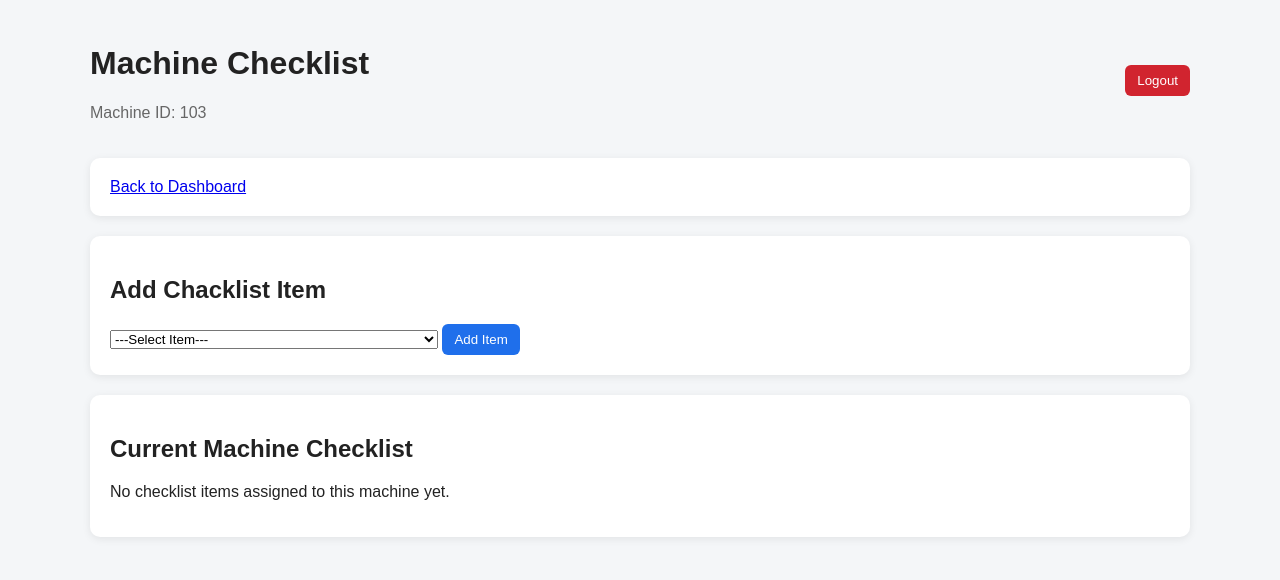
After one commit to AndrewFrizzell/FleetMind, a Flask app: page /manager/machines/103/checklist in a window 1280 px wide. The commit adds this page. Shown: the top 580 px of the page. Run offline with Flask 3, Linux system fonts and the light colour scheme; a user stored in the database is signed in; data comes from the database, SQL or seed files in the repository; both versions use the stored data as it was after the commit.

Commit message:
machine specific checklist management

```diff
--- a/fleetmind_db.py
+++ b/fleetmind_db.py
@@ -62,6 +62,20 @@ def create_tables(conn):
         name TEXT UNIQUE NOT NULL,
         description TEXT,
         active INTEGER NOT NULL DEFAULT 1
+    );
+    """)
+
+    #machine-specific checklist items
+    cursor.execute("""
+    CREATE TABLE IF NOT EXISTS MachineCheckListItem (
+        machine_checklist_item_id INTEGER PRIMARY KEY AUTOINCREMENT,
+        machine_id INTEGER NOT NULL,
+        master_item_id INTEGER NOT NULL,
+        required INTEGER NOT NULL DEFAULT 1,
+        active INTEGER NOT NULL DEFAULT 1,
+        FOREIGN KEY (machine_id) REFERENCES Machine(machine_id),
+        FOREIGN KEY (master_item_id) REFERENCES MasterChecklistItem(item_id),
+        UNIQUE(machine_id, master_item_id)
     );
     """)
 
--- a/logic.py
+++ b/logic.py
@@ -48,6 +48,66 @@ def get_active_checklist_items(conn):
         ORDER BY item_id ASC
     """)
     return cur.fetchall()
+
+def get_master_checklist_items(conn):
+    cur = conn.cursor()
+    cur.execute("""
+        SELECT item_id, name, description, active
+        FROM MasterChecklistItem
+        WHERE active = 1
+        ORDER BY name ASC
+    """)
+    return cur.fetchall()
+
+def get_machine_checklist(conn, machine_id):
+    cur = conn.cursor()
+    cur.execute("""
+        SELECT
+            mci.machine_checklist_item_id,
+            mci.machine_id,
+            mci.master_item_id,
+            mci.required,
+            mci.active,
+            mci_item.name,
+            mci_item.description
+        FROM MachineChecklistItem mci
+        JOIN MasterChecklistItem mci_item
+            ON mci.master_item_id = mci_item.item_id
+        WHERE mci.machine_id = ?
+            AND mci.active = 1
+        ORDER BY mci_item.name ASC
+    """, (machine_id,))
+    return cur.fetchall()
+
+def add_item_to_machine_checklist(conn, machine_id, master_item_id):
+    cur = conn.cursor()
+    cur.execute("""
+        INSERT OR IGNORE INTO MachineChecklistItem (
+            machine_id,
+            master_item_id,
+            required,
+            active
+        )
+        VALUES (?, ?, 1, 1)
+    """, (machine_id, master_item_id))
+
+    cur.execute("""
+        UPDATE MachineChecklistItem
+        SET active = 1
+        WHERE machine_id = ?
+            AND master_item_id = ?
+    """, (machine_id, master_item_id))
+    conn.commit()
+
+def remove_item_from_machine_checklist(conn, machine_checklist_item_id):
+    cur = conn.cursor()
+    cur.execute("""
+        UPDATE MachineChecklistItem
+        SET active = 0
+        WHERE machine_checklist_item_id = ?
+    """, (machine_checklist_item_id,))
+    conn.commit()
+
 
 #======================================
 # work orders
--- a/web/app.py
+++ b/web/app.py
@@ -15,7 +15,12 @@ from logic import (
             get_work_orders_for_assignment,
             complete_work_order,
             get_active_checklist_items,
-            create_inspection
+            create_inspection,
+            get_master_checklist_items,
+            get_machine_checklist,
+            add_item_to_machine_checklist,
+            remove_item_from_machine_checklist,
+
 )
 
 app = Flask(__name__)
@@ -235,6 +240,55 @@ def new_inspection():
         checklist_items=checklist_items
     )
 
+@app.route("/manager/machines/<int:machine_id>/checklist", methods=["GET"])
+@login_required
+def manage_machine_checklist(machine_id):
+    if session.get("role") != "equipment_manager":
+        return "Forbidden", 403
+
+    conn = get_connection()
+
+    master_items = get_master_checklist_items(conn)
+    machine_items = get_machine_checklist(conn, machine_id)
+
+    conn.close()
+
+    return render_template(
+        "machine_checklist.html",
+        user=session,
+        machine_id=machine_id,
+        master_items=master_items,
+        machine_items=machine_items
+    )
+
+@app.route("/manager/machines/<int:machine_id>/checklist/add", methods=["POST"])
+@login_required
+def add_machine_checklist_item(machine_id):
+    if session.get("role") != "equipment_manager":
+        return "Forbidden", 403
+
+    master_item_id = request.form.get("master_item_id")
+
+    conn = get_connection()
+    add_item_to_machine_checklist(conn, machine_id, int(master_item_id))
+
+    return redirect(url_for("manage_machine_checklist", machine_id=machine_id))
+
+@app.route("/manager/machine-checklist/remove", methods=["POST"])
+@login_required
+def remove_machine_checklist_item():
+    if session.get("role") != "equipment_manager":
+        return "Forbidden", 403
+
+    machine_checklist_item_id = request.form.get("machine_checklist_item_id")
+    machine_id = request.form.get("machine_id")
+
+    conn = get_connection()
+    remove_item_from_machine_checklist(conn, int(machine_checklist_item_id))
+    conn.close()
+
+    return redirect(url_for("manage_machine_checklist", machine_id=int(machine_id)))
+
 if __name__ == "__main__":
     #run from /web with python app.py
     app.run(debug=True)
--- a/web/templates/dashboard_manager.html
+++ b/web/templates/dashboard_manager.html
@@ -108,6 +108,7 @@
                                 <th>Year</th>
                                 <th>Status</th>
                                 <th>Job</th>
+                                <th>Checklist</th>
                             </tr>
 
                             {% for m in machines %}
@@ -126,6 +127,11 @@
                                             Unassigned
                                         {% endif %}
                                     </td>
+                                    <td>
+                                        <a href="{{ url_for('manage_machine_checklist', machine_id=m[0]) }}">
+                                            Manage Checklist
+                                        </a>
+                                    </td>
                                 </tr>
                             {% endfor %}
                         </table>
--- /dev/null
+++ b/web/templates/machine_checklist.html
@@ -0,0 +1,79 @@
+<!DOCTYPE html>
+<html>
+<head>
+    <meta charset="utf-8" />
+    <title>Machine Checklist</title>
+    <link rel="stylesheet" href="{{ url_for('static', filename='style.css') }}">
+</head>
+
+
+<body>
+    <div class="container">
+
+        <div class="header">
+            <div>
+                <h1>Machine Checklist</h1>
+                <p class="muted">Machine ID: {{ machine_id }}</p>
+            </div>
+
+            <form action="/logout" method="POST">
+                <button type="submit" class="danger">Logout</button>
+            </form>
+        </div>
+
+        <div class="card">
+            <a href="{{ url_for('dashboard') }}">Back to Dashboard</a>
+        </div>
+
+        <div class="card">
+            <h2>Add Chacklist Item</h2>
+
+            <form method="POST" action="{{ url_for('add_machine_checklist_item', machine_id=machine_id) }}">
+                <select name="master_item_id" required>
+                    <option value="">---Select Item---</option>
+
+                    {% for item in master_items %}
+                        <option value="{{ item.item_id }}">
+                            {{ item.name }} - {{ item.description }}
+                        </option>
+                    {% endfor %}
+                </select>
+
+                <button type="submit" class="primary">Add Item</button>
+            </form>
+        </div>
+
+        <div class="card">
+            <h2>Current Machine Checklist</h2>
+
+            {% if machine_items|length > 0 %}
+                <table>
+                    <tr>
+                        <th>Item</th>
+                        <th>Description</th>
+                        <th>Required</th>
+                        <th>Action</th>
+                    </tr>
+
+                    {% for item in machine_items %}
+                        <tr>
+                            <td>{{ item["name"] }}</td>
+                            <td>{{ item["description"] }}</td>
+                            <td>{{ "Yes" if item["required"] == 1 else "No" }}</td>
+                            <td>
+                                <form method="POST" action="{{ url_for('remove_machine_checklist_item') }}">
+                                    <input type="hidden" name="machine_checklist_item_id" value="{{ item['machine_checklist_item_id'] }}">
+                                    <input type="hidden" name="machine_id" value="{{ machine_id }}">
+                                    <button type="submit" class="danger">Remove</button>
+                                </form>
+                            </td>
+                        </tr>
+                    {% endfor %}
+                </table>
+            {% else %}
+                <p>No checklist items assigned to this machine yet.</p>
+            {% endif %}
+        </div>
+    </div>
+</body>
+</html>
```
Also changed, not shown: fleetmind.db.
